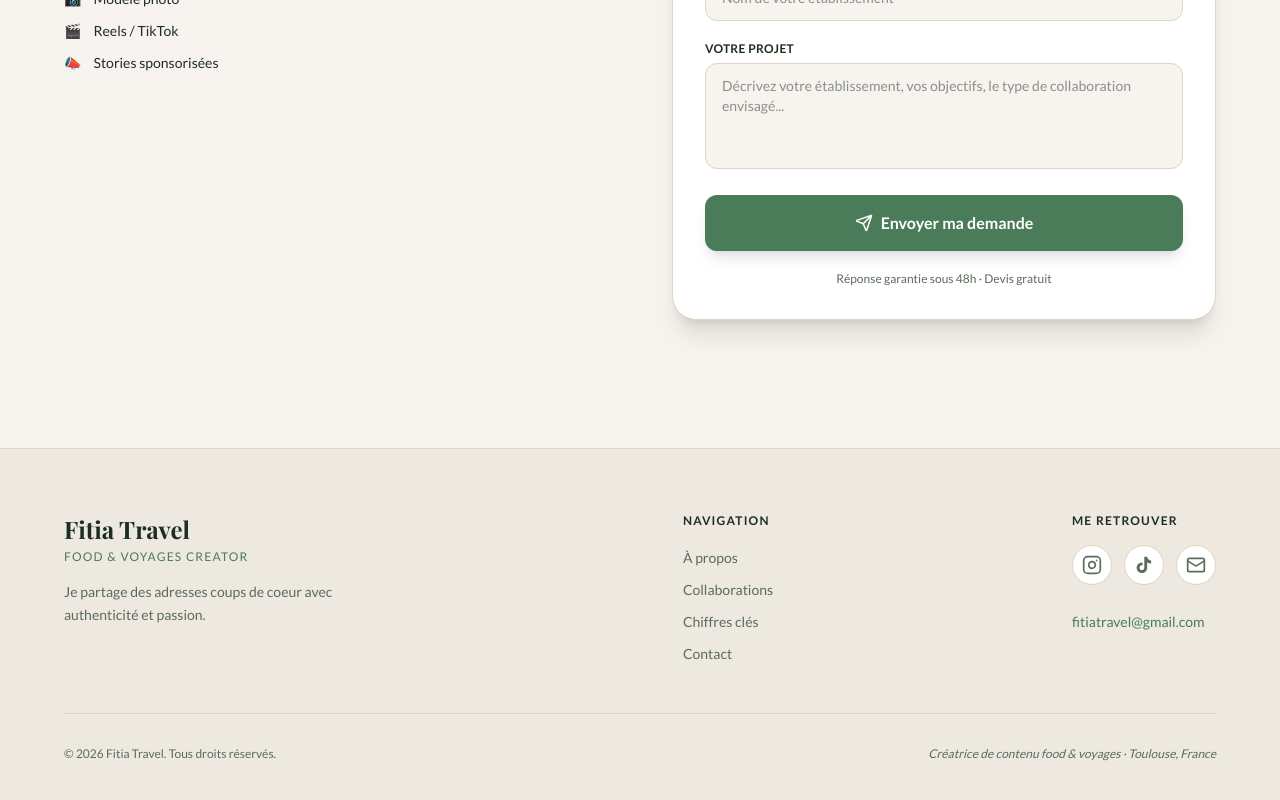
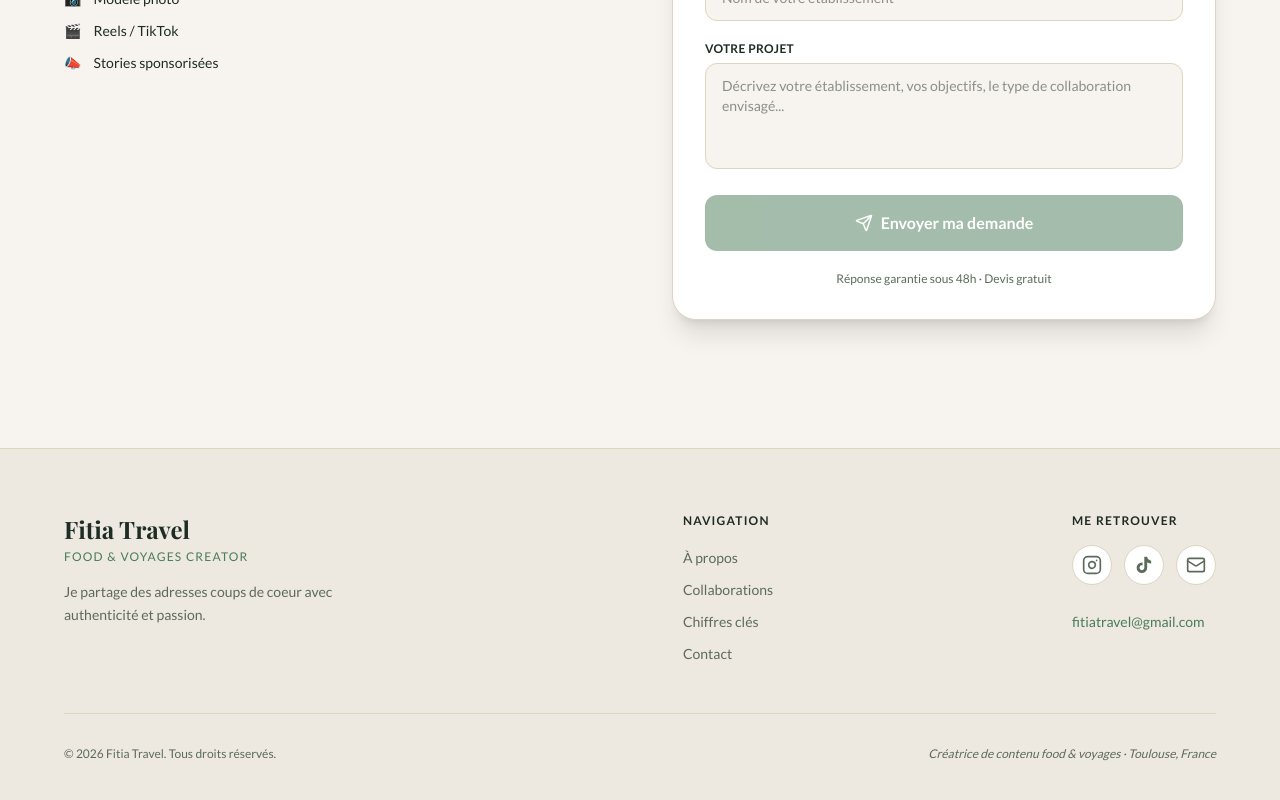
Before and after one commit to fitia04/portfolio-site, a Next.js app: page / in a window 1280 px wide. Shown: the part 4653-5453 px from the top of the page. Built offline with nearby package versions, Linux system fonts and the light colour scheme; a web font is replaced by a local one.

Commit message:
Disable submit button until required fields are filled

```diff
--- a/app/components/Contact.tsx
+++ b/app/components/Contact.tsx
@@ -25,6 +25,8 @@ export default function Contact() {
     establishment: "",
     message: "",
   });
+
+  const isValid = form.name.trim() !== "" && form.email.trim() !== "" && form.establishment.trim() !== "" && form.message.trim() !== "";
 
   const handleSubmit = async (e: React.FormEvent) => {
     e.preventDefault();
@@ -213,8 +215,8 @@ export default function Contact() {
 
               <button
                 type="submit"
-                disabled={loading}
-                className="w-full bg-[#4A7C59] text-white py-4 rounded-xl font-semibold flex items-center justify-center gap-2 hover:bg-[#3A6147] transition-all duration-300 shadow-lg hover:shadow-xl hover:-translate-y-0.5 disabled:opacity-60 disabled:cursor-not-allowed"
+                disabled={loading || !isValid}
+                className="w-full bg-[#4A7C59] text-white py-4 rounded-xl font-semibold flex items-center justify-center gap-2 hover:bg-[#3A6147] transition-all duration-300 shadow-lg hover:shadow-xl hover:-translate-y-0.5 disabled:opacity-50 disabled:cursor-not-allowed disabled:hover:bg-[#4A7C59] disabled:hover:translate-y-0 disabled:shadow-none"
               >
                 <Send size={18} />
                 {loading ? "Envoi en cours..." : "Envoyer ma demande"}
```
